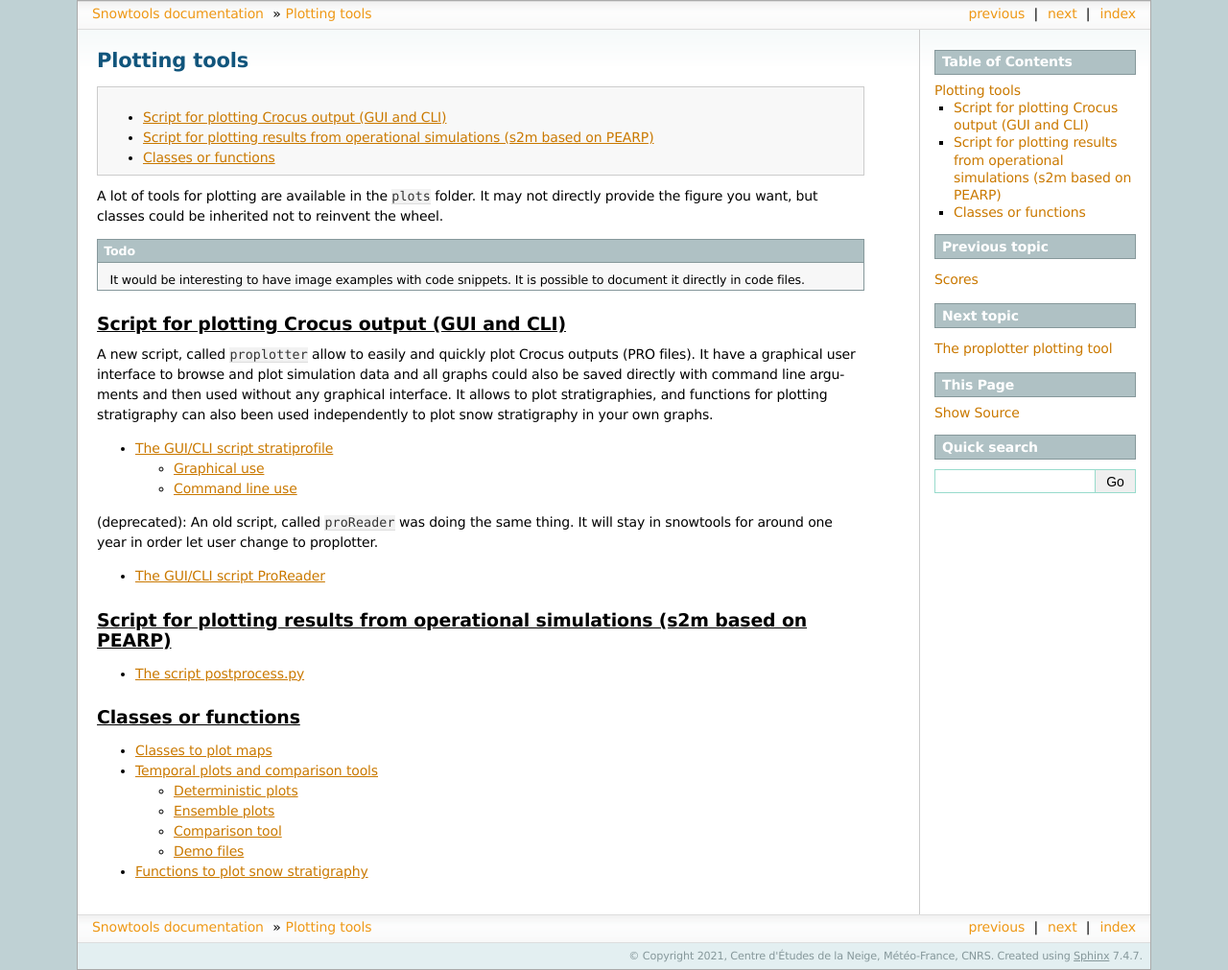
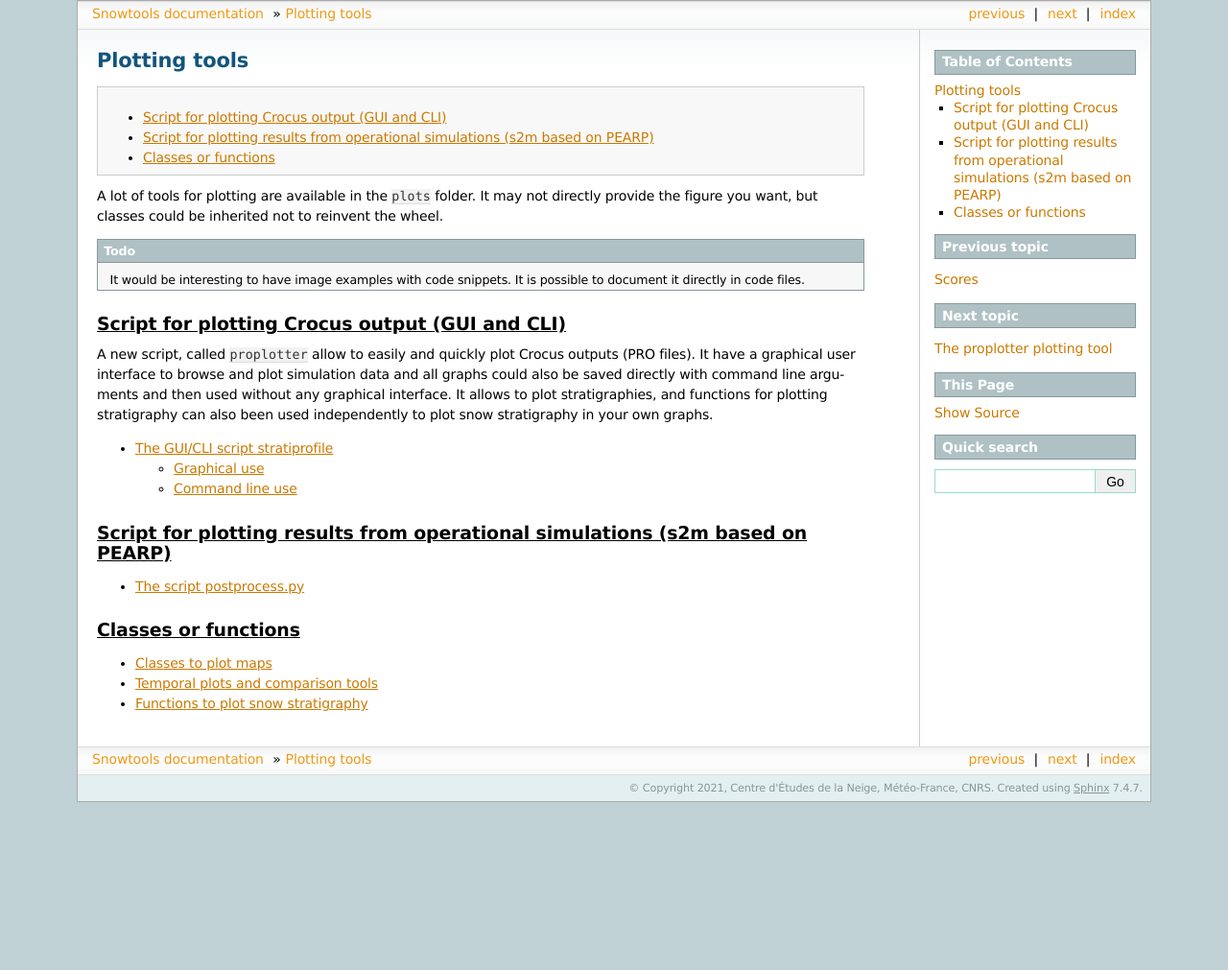
Before and after one commit to UMR-CNRM/snowtools, a Sphinx documentation site: the page built from doc/source/code/plots.rst, in a window 1280 px wide. Shown: the whole page at 96% size. Built offline with Sphinx 7.4.7, drawn with Linux system fonts in a browser that asks for light colours; formulas are drawn with MathJax 3; after the commit the page ends 900 px from its top, so only the background shows below that.

Commit message:
Update documentation for new proplotter tool

```diff
--- a/doc/scripts_list.txt
+++ b/doc/scripts_list.txt
@@ -1,5 +1,6 @@
 interpolation/shapefile2NetCDF.py
 plots/temporal/compare_sims.py
+plots/stratiprofile/proplotter.py
 scores/CompareSimuPosteObsCsv.py
 scripts/extract/vortex/get_escroc.py
 scripts/extract/vortex/get_reanalysis.py
--- a/doc/source/code/plots-strati.rst
+++ b/doc/source/code/plots-strati.rst
@@ -2,7 +2,7 @@
 Plotting modelled snow stratigraphy
 ===================================
 
-The module of interest is ``plots/EvoProfilPlot``.
+The module of interest is ``plots/stratiprofile/profilPlot``.
 
-.. automodule:: plots.EvoProfilPlot
+.. automodule:: plots.stratiprofile.profilPlot
    :members:
--- a/doc/source/code/plots.rst
+++ b/doc/source/code/plots.rst
@@ -22,13 +22,6 @@
 
    The GUI/CLI script stratiprofile <plots-proplotter>
 
-(deprecated): An old script, called ``proReader`` was doing the same thing. It will stay in snowtools for around one year in order let user change to proplotter.
-
-.. toctree::
-   :maxdepth: 1
-
-   The GUI/CLI script ProReader <plots-proreader>
-
 Script for plotting results from operational simulations (s2m based on PEARP)
 -----------------------------------------------------------------------------
 
--- a/doc/source/conf.py
+++ b/doc/source/conf.py
@@ -66,7 +66,7 @@
 #
 # This is also used if you do content translation via gettext catalogs.
 # Usually you set "language" from the command line for these cases.
-language = None
+language = 'en'
 
 # List of patterns, relative to source directory, that match files and
 # directories to ignore when looking for source files.
```
Also changed, not shown: other parts of doc/source/code/plots.rst (+1 -1 lines), doc/source/code/plots-proplotter.rst (+7 -3 lines), doc/source/code/plots-proreader.rst (deleted, +0 -13 lines), doc/source/images/plots-strati-1.png, doc/source/images/plots-strati-2.png (added), doc/source/images/plots-strati-3.png (added), 2 other files.
